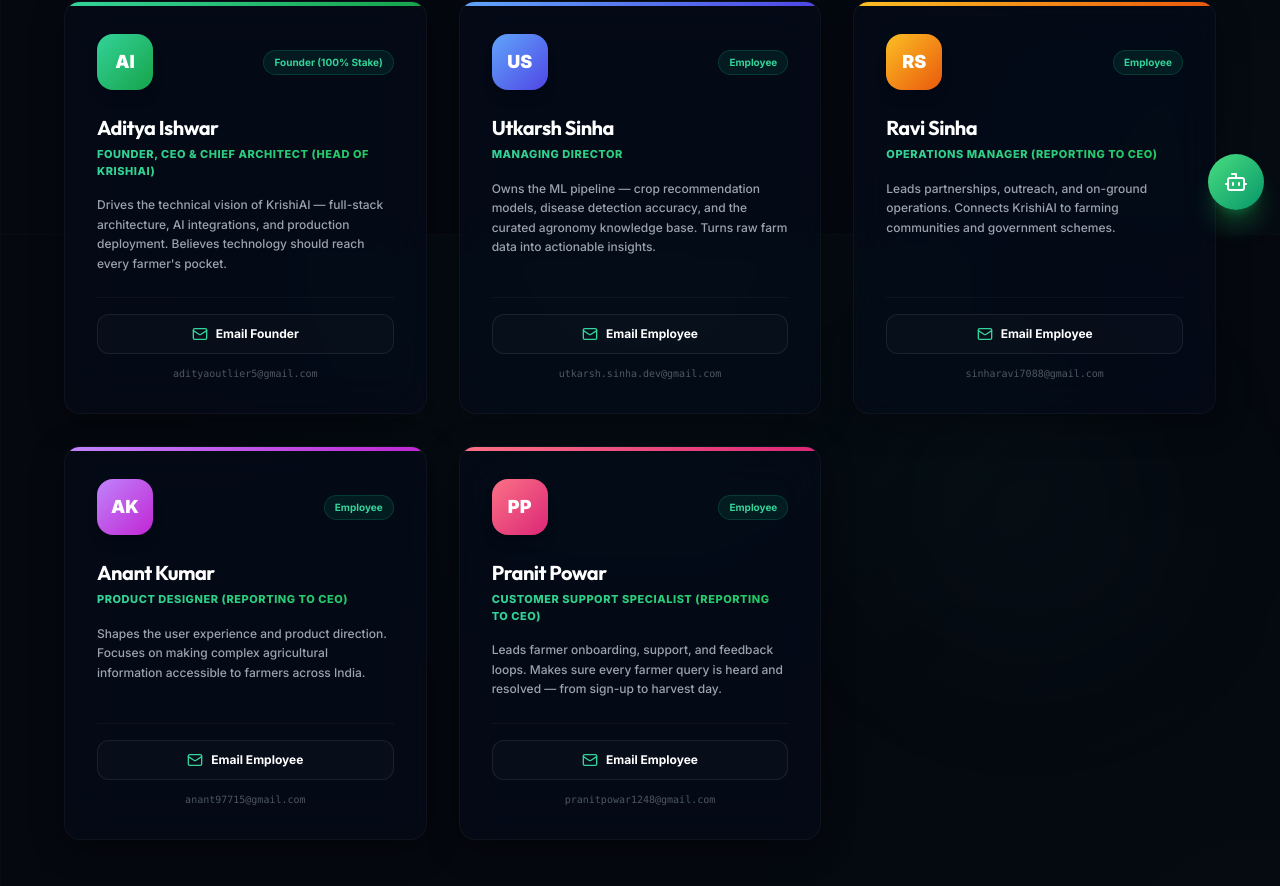
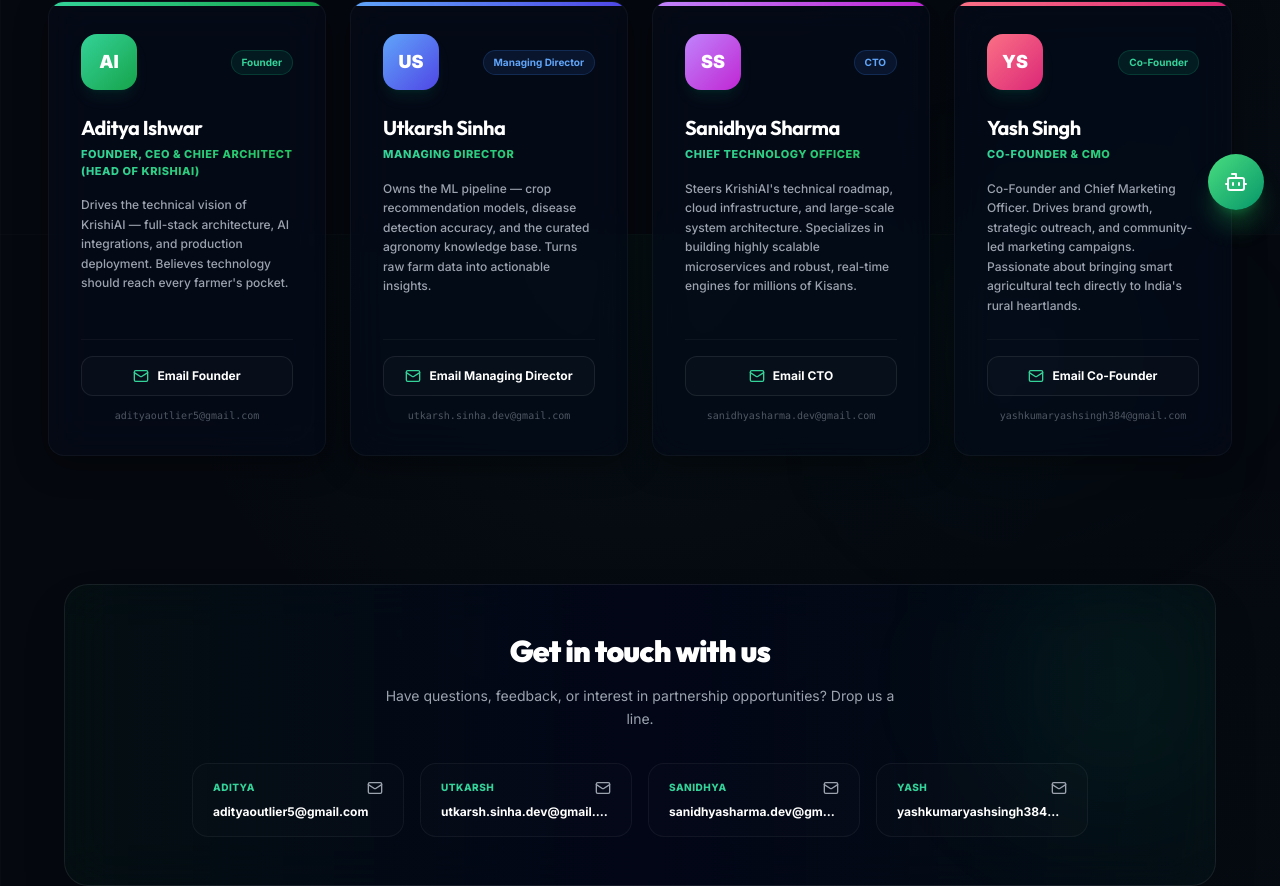
Before and after one commit to kisaanbuddy/Kisaanbuddy, a Next.js app in the folder frontend-next/: page /founders in a window 1280 px wide. Shown: the part 566-1452 px from the top of the page. Built offline with nearby package versions, Linux system fonts and the light colour scheme.

Commit message:
feat(team): update founders and team members and refine layout/styling

```diff
--- a/frontend-next/src/app/about/AboutClient.tsx
+++ b/frontend-next/src/app/about/AboutClient.tsx
@@ -34,27 +34,19 @@
     gradient: "from-blue-400 to-indigo-600",
   },
   {
-    name: "Ravi Sinha",
-    role: "Operations Manager",
-    email: "sinharavi7088@gmail.com",
-    bio: "Leads partnerships, outreach, and on-ground operations. Connects KrishiAI to farming communities and government schemes.",
-    initials: "RS",
-    gradient: "from-amber-400 to-orange-600",
-  },
-  {
-    name: "Anant Kumar",
-    role: "Product Designer",
-    email: "anant97715@gmail.com",
-    bio: "Shapes the user experience and product direction. Focuses on making complex agricultural information accessible to farmers across India.",
-    initials: "AK",
+    name: "Sanidhya Sharma",
+    role: "Chief Technology Officer",
+    email: "sanidhyasharma.dev@gmail.com",
+    bio: "Steers KrishiAI's technical roadmap, cloud infrastructure, and large-scale system architecture. Specializes in building highly scalable microservices and robust, real-time engines for millions of Kisans.",
+    initials: "SS",
     gradient: "from-purple-400 to-fuchsia-600",
   },
   {
-    name: "Pranit Powar",
-    role: "Customer Support Specialist",
-    email: "pranitpowar1248@gmail.com",
-    bio: "Leads farmer onboarding, support, and feedback loops. Makes sure every farmer query is heard and resolved — from sign-up to harvest day.",
-    initials: "PP",
+    name: "Yash Singh",
+    role: "Co-Founder & CMO",
+    email: "yashkumaryashsingh384@gmail.com",
+    bio: "Co-Founder and Chief Marketing Officer. Drives brand growth, strategic outreach, and community-led marketing campaigns. Passionate about bringing smart agricultural tech directly to India's rural heartlands.",
+    initials: "YS",
     gradient: "from-rose-400 to-pink-600",
   },
 ];
@@ -158,13 +150,13 @@
 
       {/* FOUNDERS GRID */}
       <section className="px-6 md:px-12 py-16">
-        <div className="mx-auto max-w-5xl">
+        <div className="mx-auto max-w-6xl">
           <div className="text-center mb-12">
             <h2 className="text-2xl md:text-3xl font-bold font-display text-foreground">Meet the Founders</h2>
             <p className="text-xs text-muted-foreground mt-2">The development team behind KrishiAI</p>
           </div>
 
-          <div className="grid gap-6 md:grid-cols-2 lg:grid-cols-3">
+          <div className="grid gap-6 sm:grid-cols-2 lg:grid-cols-4">
             {FOUNDERS.map((f, i) => (
               <motion.div
                 key={f.email}
@@ -172,18 +164,21 @@
                 animate={{ opacity: 1, y: 0 }}
                 transition={{ duration: 0.4, delay: i * 0.05 }}
               >
-                <GlassCard className="h-full flex flex-col justify-between group overflow-hidden relative border border-border/40 bg-card/20 hover:border-emerald-500/30 hover:shadow-lg transition-all duration-300 p-6">
+                <GlassCard className="h-full flex flex-col justify-between group overflow-hidden relative border border-border/40 bg-card/25 hover:border-emerald-500/40 hover:shadow-2xl hover:shadow-emerald-500/5 hover:-translate-y-2 transition-all duration-300 p-6">
                   {/* Accent Line */}
                   <div className={`absolute inset-x-0 top-0 h-1 bg-gradient-to-r ${f.gradient}`} />
 
-                  <div>
+                  {/* Glow effect on hover */}
+                  <div className="absolute inset-0 bg-gradient-to-b from-white/[0.02] to-transparent opacity-0 group-hover:opacity-100 transition-opacity duration-500 pointer-events-none" />
+
+                  <div className="relative z-10">
                     <div className="flex justify-between items-center mb-4">
-                      <div className={`flex h-12 w-12 items-center justify-center rounded-xl bg-gradient-to-br ${f.gradient} text-base font-black text-white shadow-sm`}>
+                      <div className={`flex h-12 w-12 items-center justify-center rounded-xl bg-gradient-to-br ${f.gradient} text-base font-black text-white shadow-md shadow-emerald-500/10`}>
                         {f.initials}
                       </div>
                     </div>
-                    <h3 className="text-base font-bold text-foreground font-display">{f.name}</h3>
-                    <p className="text-[10px] font-extrabold uppercase tracking-wider bg-gradient-to-r from-emerald-500 to-green-600 bg-clip-text text-transparent">
+                    <h3 className="text-base font-bold text-foreground font-display transition-colors group-hover:text-emerald-400">{f.name}</h3>
+                    <p className="text-[10px] font-extrabold uppercase tracking-wider bg-gradient-to-r from-emerald-500 to-green-600 bg-clip-text text-transparent mt-0.5">
                       {f.role}
                     </p>
                     <p className="mt-3 text-[11px] leading-relaxed text-muted-foreground/90 font-medium">
@@ -191,13 +186,13 @@
                     </p>
                   </div>
 
-                  <div className="mt-5 pt-3 border-t border-border/20">
+                  <div className="mt-5 pt-3 border-t border-border/20 relative z-10">
                     <a
                       href={`mailto:${f.email}`}
-                      className="flex h-9 w-full items-center justify-center gap-1.5 rounded-lg bg-background/50 border border-border/30 hover:bg-muted/50 text-xs font-semibold text-foreground transition-all"
+                      className="flex h-9 w-full items-center justify-center gap-1.5 rounded-lg bg-background/50 border border-border/30 hover:bg-emerald-500 hover:text-white hover:border-emerald-500 text-xs font-semibold text-foreground transition-all duration-200"
                     >
-                      <Mail className="h-3.5 w-3.5 text-emerald-500" />
-                      <span>Email Founder</span>
+                      <Mail className="h-3.5 w-3.5 text-emerald-500 group-hover:text-white transition-colors" />
+                      <span>Email {f.role.includes("Founder") ? "Founder" : "Team Member"}</span>
                     </a>
                   </div>
                 </GlassCard>
--- a/frontend-next/src/app/contact/ContactClient.tsx
+++ b/frontend-next/src/app/contact/ContactClient.tsx
@@ -86,18 +86,19 @@
 
             <div className="space-y-4">
               {[
-                { name: "Aditya Ishwar", role: "Founder & CEO", email: "adityaoutlier5@gmail.com" },
-                { name: "Utkarsh Sinha", role: "Managing Director", email: "utkarsh.sinha.dev@gmail.com" },
-                { name: "Ravi Sinha", role: "Operations & Partnerships", email: "sinharavi7088@gmail.com" }
+                { name: "Aditya Ishwar", role: "Founder & CEO", shortRole: "Founder", email: "adityaoutlier5@gmail.com" },
+                { name: "Utkarsh Sinha", role: "Managing Director", shortRole: "MD", email: "utkarsh.sinha.dev@gmail.com" },
+                { name: "Sanidhya Sharma", role: "CTO", shortRole: "CTO", email: "sanidhyasharma.dev@gmail.com" },
+                { name: "Yash Singh", role: "Co-Founder & CMO", shortRole: "Co-Founder", email: "yashkumaryashsingh384@gmail.com" }
               ].map((c) => (
                 <a
                   key={c.email}
                   href={`mailto:${c.email}`}
-                  className="block rounded-xl border border-border/20 bg-card/25 p-4 hover:border-emerald-500/20 hover:bg-card/45 transition-all duration-300 group"
+                  className="block rounded-xl border border-border/20 bg-card/25 p-4 hover:border-emerald-500/20 hover:bg-card/45 hover:scale-[1.01] hover:-translate-y-0.5 hover:shadow-lg hover:shadow-emerald-500/5 transition-all duration-300 group"
                 >
                   <div className="flex items-center justify-between">
                     <span className="text-[10px] uppercase tracking-wider text-emerald-500 dark:text-emerald-400 font-extrabold">
-                      {c.name.split(" ")[0]} &middot; {c.role.split(" ")[0]}
+                      {c.name.split(" ")[0]} &middot; {c.shortRole}
                     </span>
                     <Mail className="h-4 w-4 text-muted-foreground group-hover:text-emerald-500 transition-colors" />
                   </div>
@@ -110,7 +111,7 @@
             <div className="rounded-xl border border-border/20 bg-muted/10 p-5 space-y-3.5 text-xs text-muted-foreground">
               <div className="flex items-center gap-3">
                 <MapPin className="h-4.5 w-4.5 text-emerald-500 shrink-0" />
-                <span>Patna, Bihar, India &amp; Pune, Maharashtra, India</span>
+                <span>Patna, Bihar, India</span>
               </div>
               <div className="flex items-center gap-3">
                 <Globe className="h-4.5 w-4.5 text-emerald-500 shrink-0" />
--- a/frontend-next/src/app/founders/page.tsx
+++ b/frontend-next/src/app/founders/page.tsx
@@ -24,7 +24,7 @@
     bio: "Drives the technical vision of KrishiAI — full-stack architecture, AI integrations, and production deployment. Believes technology should reach every farmer's pocket.",
     initials: "AI",
     gradient: "from-emerald-400 to-green-600",
-    stake: "Founder (100% Stake)",
+    stake: "Founder",
   },
   {
     name: "Utkarsh Sinha",
@@ -33,34 +33,25 @@
     bio: "Owns the ML pipeline — crop recommendation models, disease detection accuracy, and the curated agronomy knowledge base. Turns raw farm data into actionable insights.",
     initials: "US",
     gradient: "from-blue-400 to-indigo-600",
-    stake: "Employee",
+    stake: "Managing Director",
   },
   {
-    name: "Ravi Sinha",
-    role: "Operations Manager (Reporting to CEO)",
-    email: "sinharavi7088@gmail.com",
-    bio: "Leads partnerships, outreach, and on-ground operations. Connects KrishiAI to farming communities and government schemes.",
-    initials: "RS",
-    gradient: "from-amber-400 to-orange-600",
-    stake: "Employee",
+    name: "Sanidhya Sharma",
+    role: "Chief Technology Officer",
+    email: "sanidhyasharma.dev@gmail.com",
+    bio: "Steers KrishiAI's technical roadmap, cloud infrastructure, and large-scale system architecture. Specializes in building highly scalable microservices and robust, real-time engines for millions of Kisans.",
+    initials: "SS",
+    gradient: "from-purple-400 to-fuchsia-600",
+    stake: "CTO",
   },
   {
-    name: "Anant Kumar",
-    role: "Product Designer (Reporting to CEO)",
-    email: "anant97715@gmail.com",
-    bio: "Shapes the user experience and product direction. Focuses on making complex agricultural information accessible to farmers across India.",
-    initials: "AK",
-    gradient: "from-purple-400 to-fuchsia-600",
-    stake: "Employee",
-  },
-  {
-    name: "Pranit Powar",
-    role: "Customer Support Specialist (Reporting to CEO)",
-    email: "pranitpowar1248@gmail.com",
-    bio: "Leads farmer onboarding, support, and feedback loops. Makes sure every farmer query is heard and resolved — from sign-up to harvest day.",
-    initials: "PP",
+    name: "Yash Singh",
+    role: "Co-Founder & CMO",
+    email: "yashkumaryashsingh384@gmail.com",
+    bio: "Co-Founder and Chief Marketing Officer. Drives brand growth, strategic outreach, and community-led marketing campaigns. Passionate about bringing smart agricultural tech directly to India's rural heartlands.",
+    initials: "YS",
     gradient: "from-rose-400 to-pink-600",
-    stake: "Employee",
+    stake: "Co-Founder",
   },
 ]
 
@@ -103,8 +94,8 @@
 
       {/* FOUNDERS GRID =================================================== */}
       <section className="px-6 md:px-12 py-16">
-        <div className="mx-auto max-w-6xl">
-          <div className="grid gap-8 md:grid-cols-2 lg:grid-cols-3">
+        <div className="mx-auto max-w-7xl">
+          <div className="grid gap-6 sm:grid-cols-2 lg:grid-cols-4">
             {FOUNDERS.map((f, i) => (
               <motion.div
                 key={f.email}
@@ -121,21 +112,21 @@
 
       {/* CONTACT ========================================================= */}
       <section className="px-6 md:px-12 py-16">
-        <div className="mx-auto max-w-5xl rounded-3xl border border-white/[0.08] bg-gradient-to-r from-emerald-950/20 via-slate-950 to-teal-950/15 p-8 md:p-12 backdrop-blur-xl shadow-2xl relative overflow-hidden">
+        <div className="mx-auto max-w-6xl rounded-3xl border border-white/[0.08] bg-gradient-to-r from-emerald-950/20 via-slate-950 to-teal-950/15 p-8 md:p-12 backdrop-blur-xl shadow-2xl relative overflow-hidden">
           <div className="absolute top-0 right-0 w-[200px] h-[200px] rounded-full bg-emerald-500/10 blur-[80px] pointer-events-none -z-10" />
 
-          <div className="max-w-3xl text-center mx-auto space-y-4">
+          <div className="max-w-4xl text-center mx-auto space-y-4">
             <h2 className="text-3xl font-black text-white font-display">Get in touch with us</h2>
             <p className="text-sm text-muted-foreground max-w-lg mx-auto leading-relaxed">
               Have questions, feedback, or interest in partnership opportunities? Drop us a line.
             </p>
 
-            <div className="mt-10 grid gap-4 sm:grid-cols-3 text-left pt-4">
-              {FOUNDERS.slice(0, 3).map((f) => (
+            <div className="mt-10 grid gap-4 sm:grid-cols-2 lg:grid-cols-4 text-left pt-4">
+              {FOUNDERS.map((f) => (
                 <a
                   key={f.email}
                   href={`mailto:${f.email}`}
-                  className="flex flex-col gap-2 rounded-2xl border border-white/[0.05] bg-white/[0.01] hover:bg-white/[0.04] px-5 py-4 hover:border-emerald-500/20 transition-all group"
+                  className="flex flex-col gap-2 rounded-2xl border border-white/[0.05] bg-white/[0.01] hover:bg-white/[0.04] px-5 py-4 hover:border-emerald-500/20 transition-all duration-300 group"
                 >
                   <div className="flex justify-between items-center">
                     <span className="text-[10px] uppercase tracking-wider text-emerald-400 font-extrabold">{f.name.split(" ")[0]}</span>
@@ -177,26 +168,34 @@
 }
 
 function FounderCard({ founder }: { founder: Founder }) {
+  const isFounder = founder.stake.includes("Founder");
+  const badgeColorClass = isFounder
+    ? "bg-emerald-500/10 border-emerald-500/20 text-emerald-400 animate-pulse-glow"
+    : "bg-blue-500/10 border-blue-500/20 text-blue-400";
+
   return (
-    <GlassCard className="h-full flex flex-col justify-between group overflow-hidden relative border border-white/[0.08] bg-slate-950/20 hover:border-emerald-500/20 backdrop-blur-md shadow-lg hover:shadow-2xl transition-all duration-300 p-6 md:p-8">
+    <GlassCard className="h-full flex flex-col justify-between group overflow-hidden relative border border-white/[0.08] bg-slate-950/20 hover:border-emerald-500/40 hover:-translate-y-2 hover:scale-[1.01] backdrop-blur-md shadow-lg hover:shadow-2xl hover:shadow-emerald-500/5 transition-all duration-300 p-6 md:p-8">
       {/* Top accent bar */}
       <div className={`absolute inset-x-0 top-0 h-1 bg-gradient-to-r ${founder.gradient}`} />
 
-      <div>
+      {/* Glow effect on hover */}
+      <div className="absolute inset-0 bg-gradient-to-b from-white/[0.02] to-transparent opacity-0 group-hover:opacity-100 transition-opacity duration-500 pointer-events-none" />
+
+      <div className="relative z-10">
         {/* Initials badge & Stake Badge */}
         <div className="flex justify-between items-center mb-6">
           <div
-            className={`flex h-14 w-14 items-center justify-center rounded-2xl bg-gradient-to-br ${founder.gradient} text-lg font-black text-white shadow-lg`}
+            className={`flex h-14 w-14 items-center justify-center rounded-2xl bg-gradient-to-br ${founder.gradient} text-lg font-black text-white shadow-lg shadow-emerald-500/10`}
           >
             {founder.initials}
           </div>
-          <span className="inline-flex items-center rounded-full px-2.5 py-1 text-[10px] font-bold bg-emerald-500/10 border border-emerald-500/20 text-emerald-400 animate-pulse-glow">
+          <span className={`inline-flex items-center rounded-full px-2.5 py-1 text-[10px] font-bold border ${badgeColorClass}`}>
             {founder.stake}
           </span>
         </div>
 
         {/* Name + role */}
-        <h3 className="text-xl font-bold tracking-tight text-white font-display">{founder.name}</h3>
+        <h3 className="text-xl font-bold tracking-tight text-white font-display group-hover:text-emerald-400 transition-colors">{founder.name}</h3>
         <p className="mt-1 text-[11px] font-extrabold uppercase tracking-wider bg-gradient-to-r from-emerald-400 to-green-500 bg-clip-text text-transparent">
           {founder.role}
         </p>
@@ -206,13 +205,13 @@
       </div>
 
       {/* Action button email */}
-      <div className="mt-6 pt-4 border-t border-white/[0.04] space-y-3">
+      <div className="mt-6 pt-4 border-t border-white/[0.04] space-y-3 relative z-10">
         <a
           href={`mailto:${founder.email}`}
-          className="flex h-10 w-full items-center justify-center gap-2 rounded-xl bg-white/[0.02] border border-white/[0.08] hover:bg-white/[0.05] text-xs font-bold text-white transition-all"
+          className="flex h-10 w-full items-center justify-center gap-2 rounded-xl bg-white/[0.02] border border-white/[0.08] hover:bg-emerald-500 hover:text-white hover:border-emerald-500 text-xs font-bold text-white transition-all duration-200"
         >
-          <Mail className="h-4 w-4 text-emerald-400" />
-          <span>{founder.stake.includes("Founder") ? "Email Founder" : "Email Employee"}</span>
+          <Mail className="h-4 w-4 text-emerald-400 group-hover:text-white transition-colors" />
+          <span>Email {founder.stake}</span>
         </a>
         <div className="text-[10px] font-mono text-muted-foreground/50 text-center truncate">{founder.email}</div>
       </div>
```
